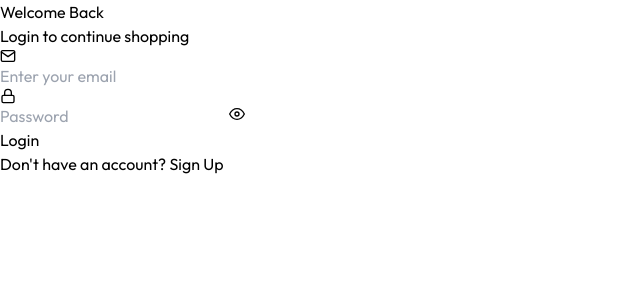
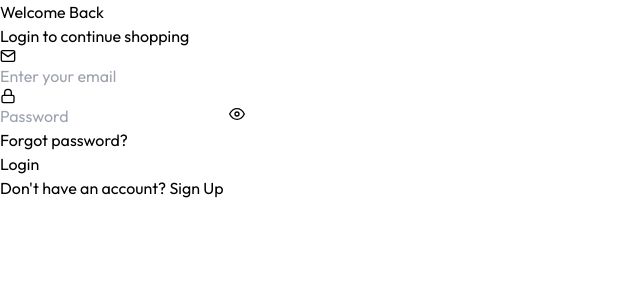
Before and after one commit to nitishchahal/E-commerce-frontend, a React (Vite) app: page /login in a window 1280 px wide. Shown: the top 300 px of the page, without its empty margins (0-640 px from the left). Built offline with nearby package versions, Linux system fonts and the light colour scheme; no server answers; the database is empty; a web font is replaced by a local one.

Commit message:
feat(auth): add forgot password entry to login

```diff
--- a/src/pages/Login.jsx
+++ b/src/pages/Login.jsx
@@ -96,6 +96,12 @@
             </button>
           </div>
 
+          <div className="flex justify-end">
+            <Link to="/forgot-password" className="text-sm text-gray-500 hover:text-black hover:underline">
+              Forgot password?
+            </Link>
+          </div>
+
           <button
             type="submit"
             disabled={loading}
```
